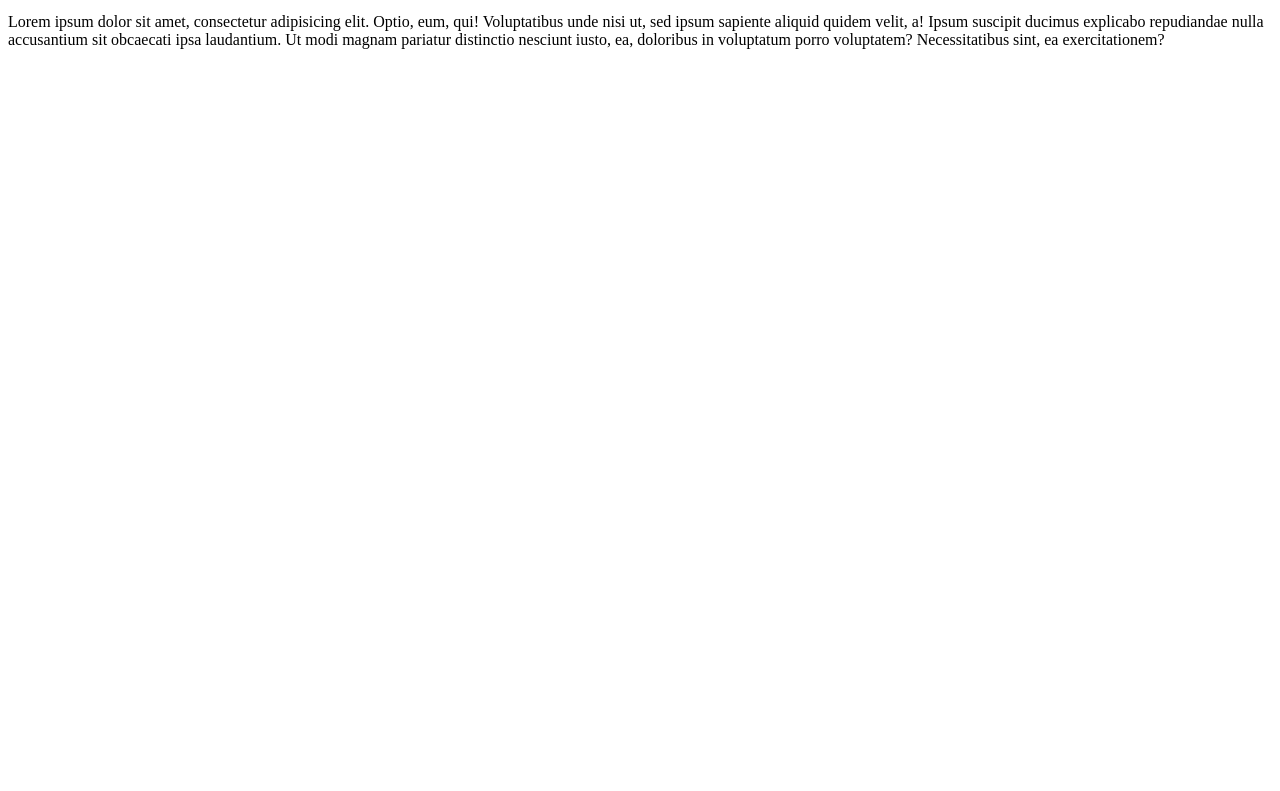
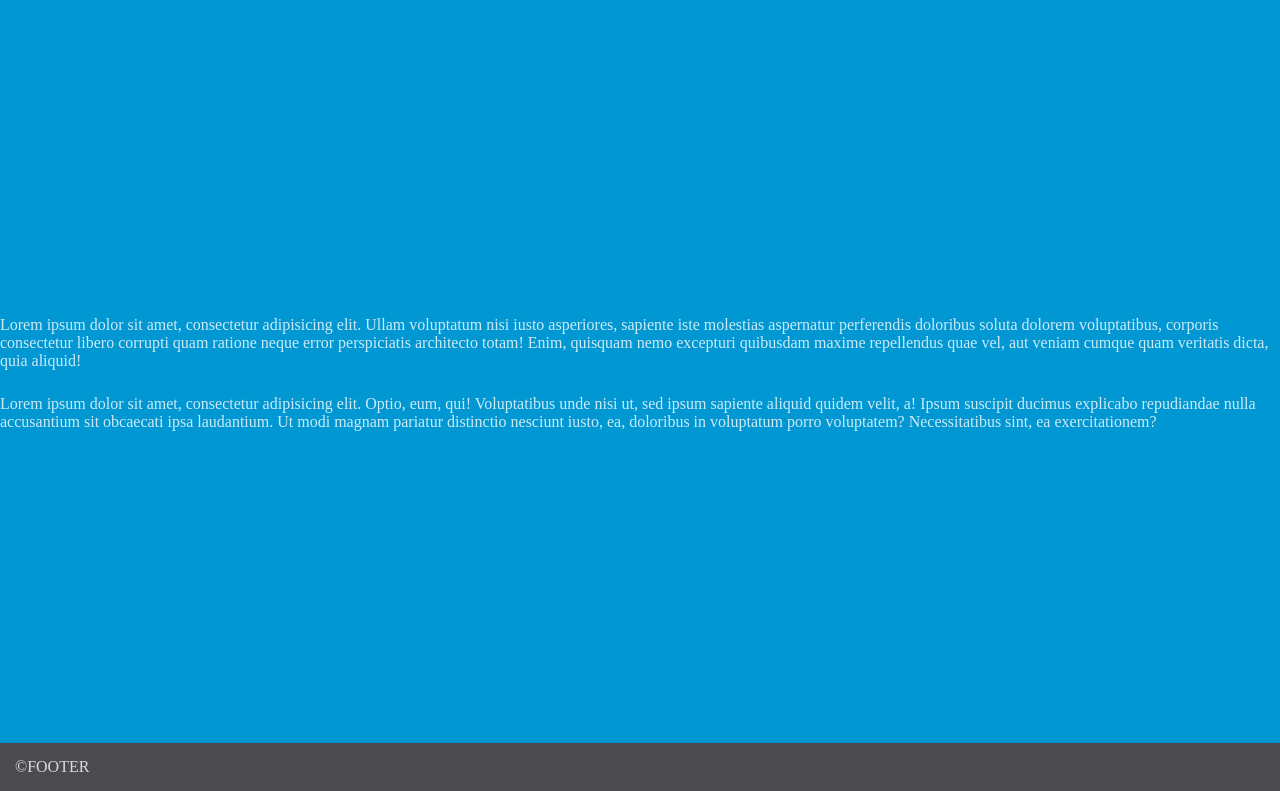
Before and after one commit to RoZZaH/ci-ucd-responsive-mini-project, a plain HTML site: page index.html in a window 1280 px wide. Shown: the part 73-864 px from the top of the page. Before the commit the page ends 800 px from the top, so only its background shows below. Drawn offline with Linux system fonts and the light colour scheme.

Commit message:
Basic Styles Applied

```diff
--- a/index.html
+++ b/index.html
@@ -24,7 +24,7 @@
                 </p>
             </aside>
         </section>
-        <footer class="footer"></footer>
+        <footer class="footer">&copy;FOOTER</footer>
     </main>
 
 </body>
--- a/style.css
+++ b/style.css
@@ -1,3 +1,10 @@
+body, html {
+    height: 100%;
+    margin: 0;
+    color: rgba(255,255,255,0.8);
+}
+
+
 .header{
     position: fixed;
     top:0;
@@ -6,3 +13,28 @@
     background-color: #e84610;
     padding: 15px 20px;
 }
+
+
+.main {
+    height: 100%;
+}
+
+.section{
+    background-color: #0097d3;
+    height: 100%;
+}
+
+.article, .aside {
+    position: relative;
+    top: 50%;
+    transform: translateY(-50%);
+}
+
+.section-paragraph {
+    font-size: 1em;
+}
+
+.footer{
+    background-color: #4a4a4f;
+    padding: 15px;
+}
```
